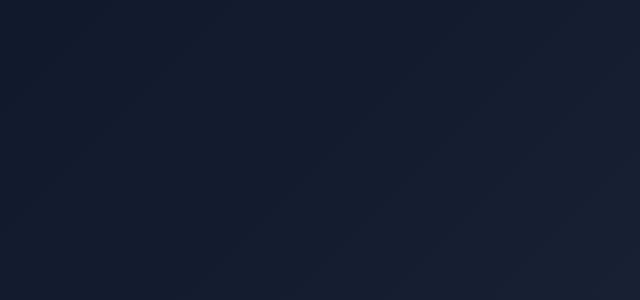
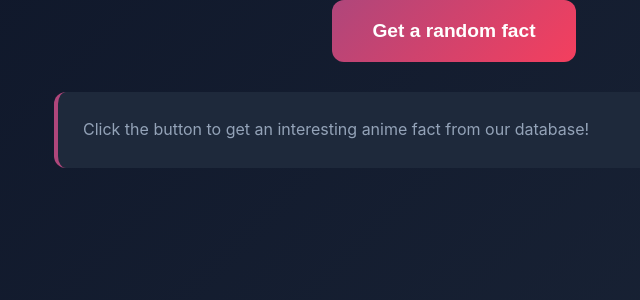
Before and after one commit to vialvasileva/web-api, a React (Vite) app: page /web-api/anime in a window 1280 px wide. Before the commit this address had no page. Shown: the top 300 px of the page, without its empty margins (186-826 px from the left). Built offline with nearby package versions, Linux system fonts and the light colour scheme.

Commit message:
feat(animePage): add anime page

```diff
--- a/src/App.tsx
+++ b/src/App.tsx
@@ -1,5 +1,6 @@
 import { BrowserRouter, Routes, Route } from 'react-router-dom';
 import HomePage from './pages/HomePage';
+import AnimePage from './pages/AnimePage';
 import './styles/base.css';
 
 function App() {
@@ -7,6 +8,7 @@ function App() {
       <BrowserRouter basename="/web-api">
           <Routes>
             <Route path="/" element={<HomePage />} />
+            <Route path="/anime" element={<AnimePage />} />
           </Routes>
       </BrowserRouter>
   );
--- /dev/null
+++ b/src/pages/AnimePage.tsx
@@ -0,0 +1,126 @@
+import { useState } from 'react';
+import '../styles/anime.css';
+
+interface AnimeData {
+  title: string;
+  id: string;
+  text: string;
+}
+
+const API_RANDOM = 'https://api.jikan.moe/v4/random/anime';
+
+async function fetchJson(url: string, timeout = 10000) {
+  const controller = new AbortController();
+  const timer = setTimeout(() => controller.abort(), timeout);
+
+  try {
+    const res = await fetch(url, { signal: controller.signal });
+    clearTimeout(timer);
+
+    if (!res.ok) {
+      const code = res.status;
+      let bodyText = '';
+      try {
+        bodyText = await res.text();
+      } catch (e) {
+        // ignore
+      }
+      const shortBody = bodyText ? ` — ответ: ${bodyText.slice(0, 200)}` : '';
+      const err = new Error(`HTTP ${code}${shortBody}`) as any;
+      err.status = code;
+      throw err;
+    }
+
+    return await res.json();
+  } finally {
+    clearTimeout(timer);
+  }
+}
+
+export default function AnimePage() {
+  const [loading, setLoading] = useState(false);
+  const [error, setError] = useState('');
+  const [animeData, setAnimeData] = useState<AnimeData | null>(null);
+
+  const getRandomFact = async () => {
+    setError('');
+    setAnimeData(null);
+    setLoading(true);
+
+    try {
+      const json = await fetchJson(API_RANDOM, 10000);
+      if (!json || !json.data) {
+        throw new Error('Пустой ответ от API');
+      }
+
+      const d = json.data;
+      const title = d.title || d.title_english || d.title_japanese || '—';
+      const id = d.mal_id || d.id || '';
+
+      let synopsis = (d.synopsis || '').trim();
+      if (!synopsis) {
+        const type = d.type || '—';
+        const episodes = d.episodes != null ? d.episodes : '—';
+        const score = d.score != null ? d.score : '—';
+        synopsis = `Тип: ${type}. Эпизодов: ${episodes}. Рейтинг MAL: ${score}.`;
+      } else if (synopsis.length > 800) {
+        synopsis = synopsis.slice(0, 780) + '…';
+      }
+
+      setAnimeData({ title, id, text: synopsis });
+    } catch (err: any) {
+      console.error('getRandomFact error:', err);
+
+      if (err.name === 'AbortError') {
+        setError('The timeout has been exceeded. Please try again.');
+      } else if (err.status === 429) {
+        setError('Too many API requests (429). Please wait a minute and try again.');
+      } else if (err.status === 404) {
+        setError('Resource not found (404). Try later or use a different endpoint.');
+      } else {
+        setError('Error when receiving data: ' + (err.message || String(err)));
+      }
+    } finally {
+      setLoading(false);
+    }
+  };
+
+  return (
+    <div className="anime-section">
+      <div className="anime-card">
+        <button onClick={getRandomFact} className="btn btn-secondary btn-large">
+          Get a random fact
+        </button>
+
+        {loading && (
+          <div className="loading">
+            <div className="spinner"></div>
+            <p>Loading...</p>
+          </div>
+        )}
+
+        {error && <div className="error">{error}</div>}
+
+        {animeData && (
+          <div className="fact-result">
+            <div className="fact-card">
+              <div className="fact-header">
+                <h2>{animeData.title}</h2>
+                {animeData.id && (
+                  <span className="anime-id">MAL id: {animeData.id}</span>
+                )}
+              </div>
+              <div className="fact-content">
+                <p>{animeData.text}</p>
+              </div>
+            </div>
+          </div>
+        )}
+      </div>
+
+      <div className="info-box">
+        <p>Click the button to get an interesting anime fact from our database!</p>
+      </div>
+    </div>
+  );
+}
```
